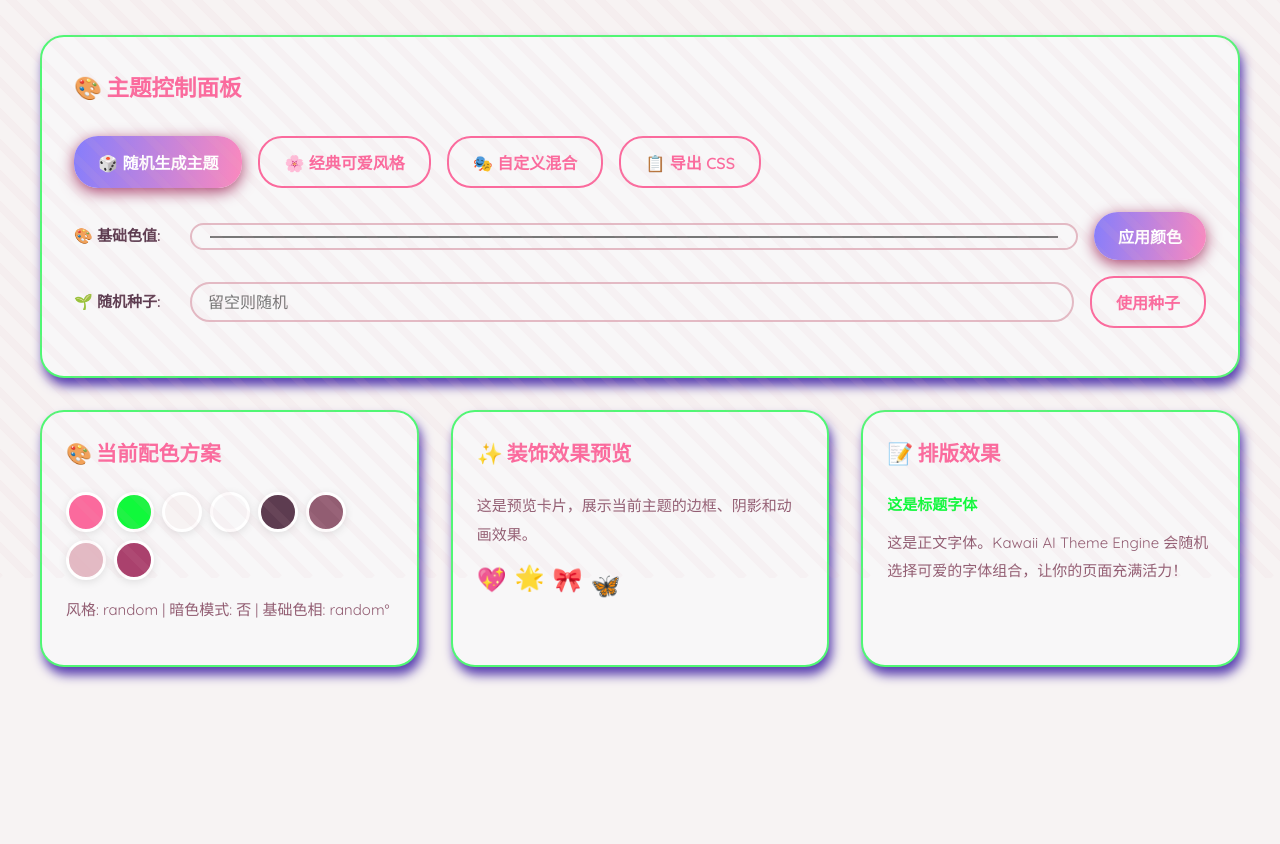
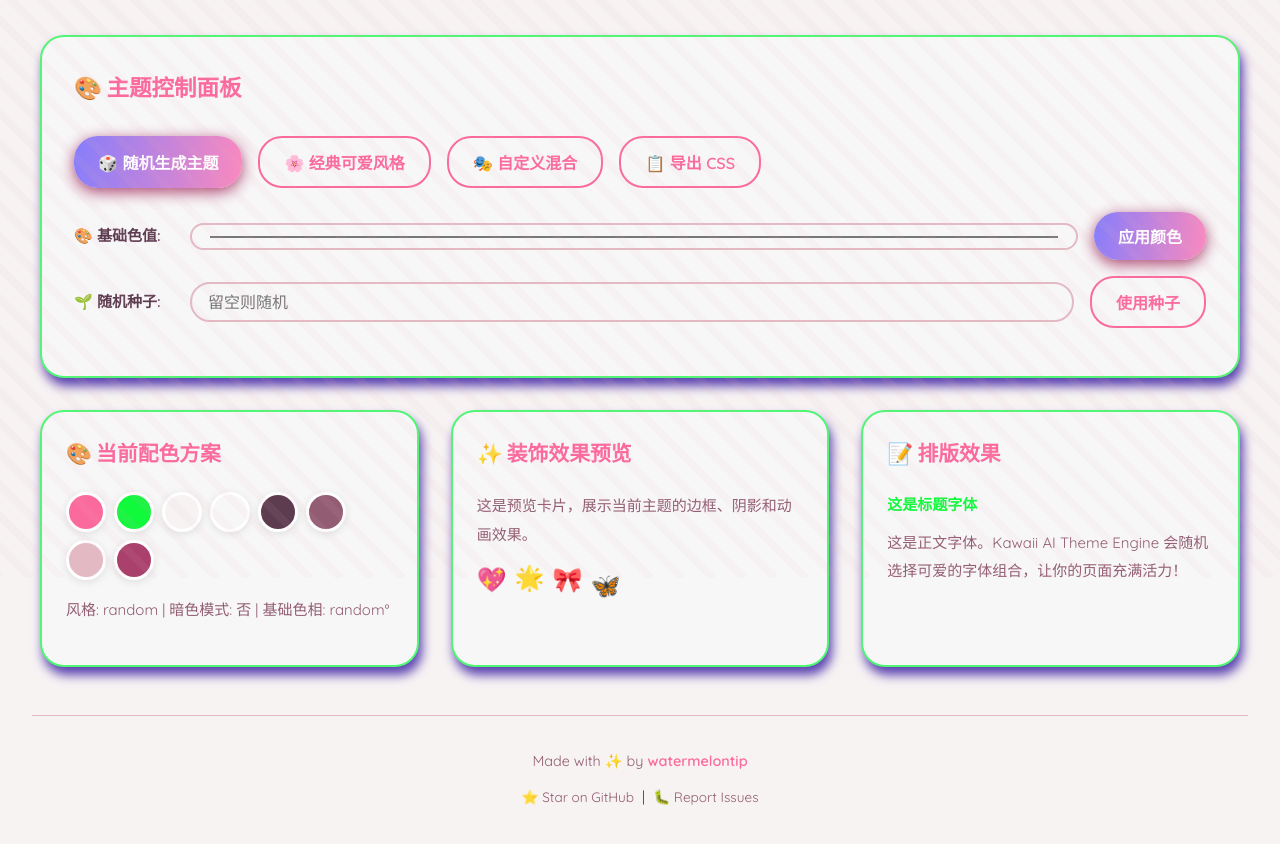
Before and after one commit to watermelontip/Kawaii-AI-Theme-Engine, a website: page index.html in a window 1280 px wide. Shown: the part 222-1066 px from the top of the page. Before the commit the page ends 953 px from the top, so only its background shows below. Drawn offline with nearby package versions, Linux system fonts and the light colour scheme.

Commit message:
feat: add prominent GitHub links in README and website footer

```diff
--- a/index.html
+++ b/index.html
@@ -471,5 +471,21 @@
     const initialConfig = engine.randomize();
     updatePalette(initialConfig);
   </script>
+
+  <!-- Footer with GitHub link -->
+  <footer style="text-align: center; padding: 2rem; margin-top: 3rem; border-top: 1px solid var(--kawaii-color-border);">
+    <p style="color: var(--kawaii-color-text-secondary); font-size: 0.9rem;">
+      Made with ✨ by <a href="https://github.com/watermelontip" target="_blank" style="color: var(--kawaii-color-primary); text-decoration: none; font-weight: 600;">watermelontip</a>
+    </p>
+    <p style="margin-top: 0.5rem;">
+      <a href="https://github.com/watermelontip/Kawaii-AI-Theme-Engine" target="_blank" style="color: var(--kawaii-color-text-secondary); text-decoration: none; font-size: 0.85rem;">
+        ⭐ Star on GitHub
+      </a>
+      &nbsp;|&nbsp;
+      <a href="https://github.com/watermelontip/Kawaii-AI-Theme-Engine/issues" target="_blank" style="color: var(--kawaii-color-text-secondary); text-decoration: none; font-size: 0.85rem;">
+        🐛 Report Issues
+      </a>
+    </p>
+  </footer>
 </body>
 </html>
```
Also changed, not shown: README.md.
